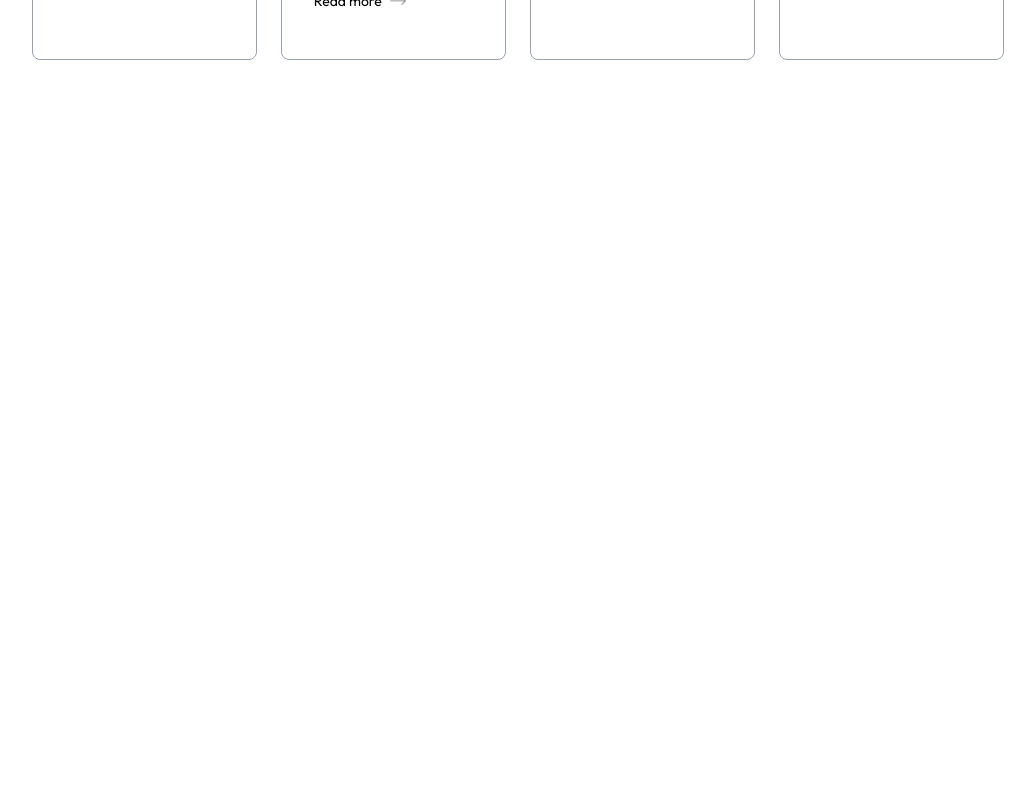
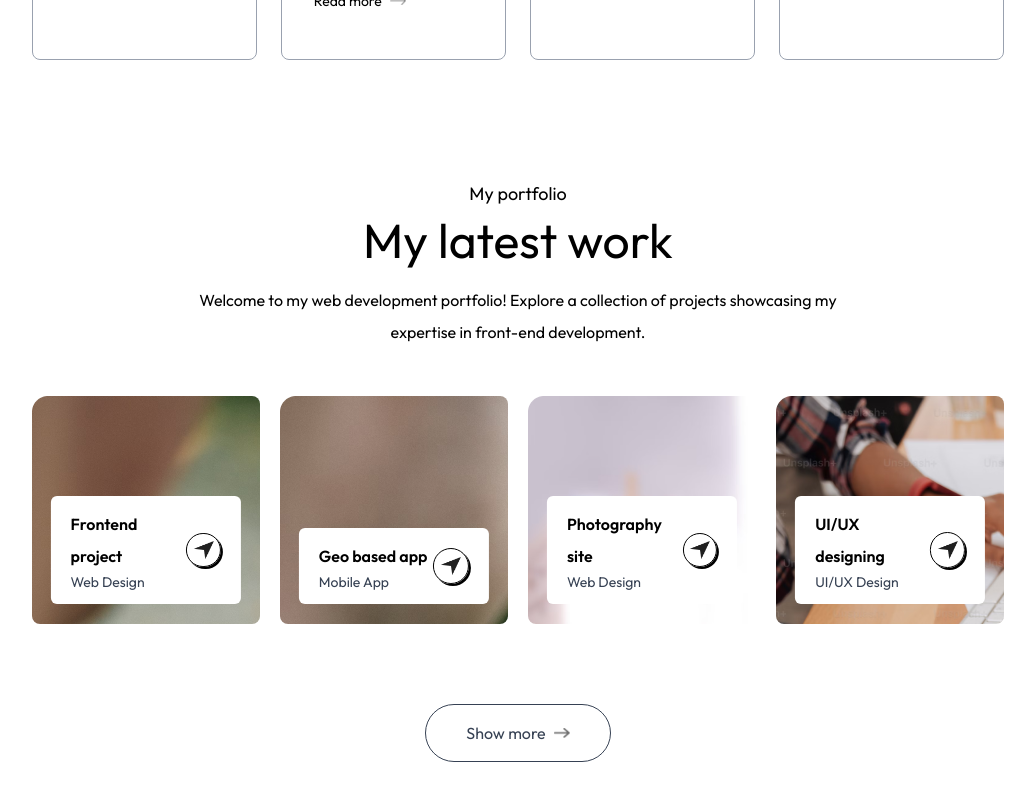
Before and after one commit to HarrySidhu1815/Harjobanpreet_Portfolio, a Next.js app: page / in a window 1280 px wide. Shown: the part 2155-2955 px from the top of the page, without its empty margins (122-1157 px from the left). Before the commit the page ends 2295 px from the top, so only its background shows below. Built offline with nearby package versions, Linux system fonts and the light colour scheme; a web font is replaced by a local one.

Commit message:
work section added

```diff
--- /dev/null
+++ b/app/components/Work.jsx
@@ -0,0 +1,38 @@
+import { assets, workData } from '@/assests/assets'
+import Image from 'next/image'
+import React from 'react'
+
+const Work = () => {
+  return (
+    <div id='work' className='w-full px-[12%] py-10 scroll-mt-20'>
+      <h4 className='text-center mb-2 text-lg font-Ovo'>My portfolio</h4>
+      <h2 className='text-center text-5xl font-ovo'>My latest work</h2>
+      <p className='text-center mx-auto mt-5 mb-12 font-ovo max-w-2xl'>
+        Welcome to my web development portfolio! Explore a collection of projects showcasing
+        my expertise in front-end development.
+      </p>
+
+      <div className='grid grid-cols-[repeat(auto-fit,_minmax(200px,_1fr))] gap-5 my-10'>
+        {workData.map((project, index) => (
+            <div className='bg-no-repeat bg-cover aspect-square bg-center rounded-lg relative cursor-pointer group' key={index} style={{background: `url(${project.bgImage})`}}>
+                <div className='bg-white w-10/12 rounded-md absolute bottom-5 left-1/2 -translate-x-1/2 py-3 px-5 flex items-center justify-between duration-500 group-hover:bottom-7'>
+                    <div>
+                        <h3 className='font-semibold'>{project.title}</h3>
+                        <p className='text-sm text-gray-700'>{project.description}</p>
+                    </div>
+                    <div className='border rounded-full border-black w-9 aspect-square flex items-center justify-center shadow-[2px_2px_0_#000] group-hover:bg-lime-300 transition'>
+                        <Image src={assets.send_icon} alt='send icon' className='w-5'/>
+                    </div>
+                </div>
+            </div>
+        ))}
+      </div>
+
+      <a href='' className='w-max flex items-center justify-center gap-2 text-gray-700 border-[0.5px] border-gray-700 rounded-full py-3 px-10 mx-auto my-20 hover:bg-lightHover duration-500'>
+        Show more <Image src={assets.right_arrow_bold} alt='right arrow' className='w-4'/>
+      </a>
+    </div>
+  )
+}
+
+export default Work
--- a/app/page.js
+++ b/app/page.js
@@ -3,6 +3,7 @@ import About from "./components/About";
 import Header from "./components/Header";
 import Navbar from "./components/Navbar";
 import Services from "./components/Services";
+import Work from "./components/Work";
 
 export default function Home() {
   return (
@@ -11,6 +12,7 @@ export default function Home() {
       <Header />
       <About />
       <Services />
+      <Work />
     </>
   );
 }
```
